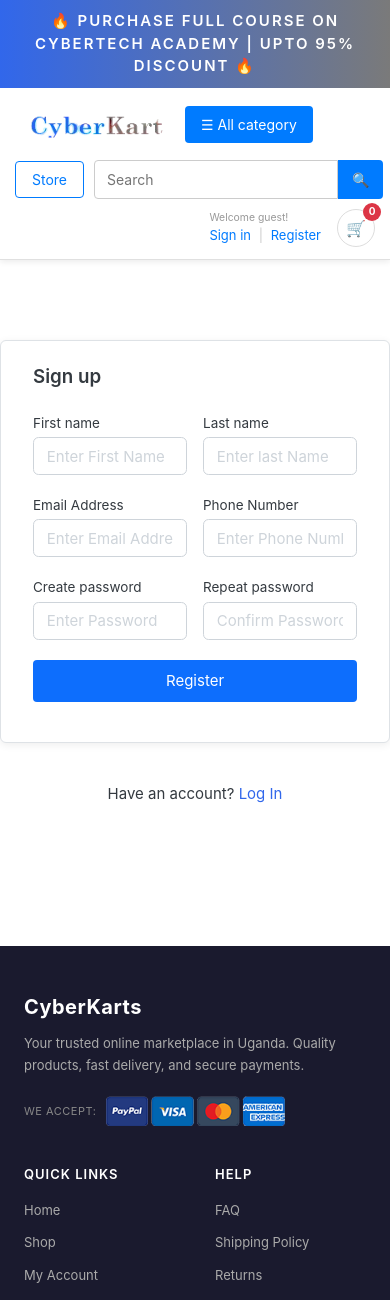
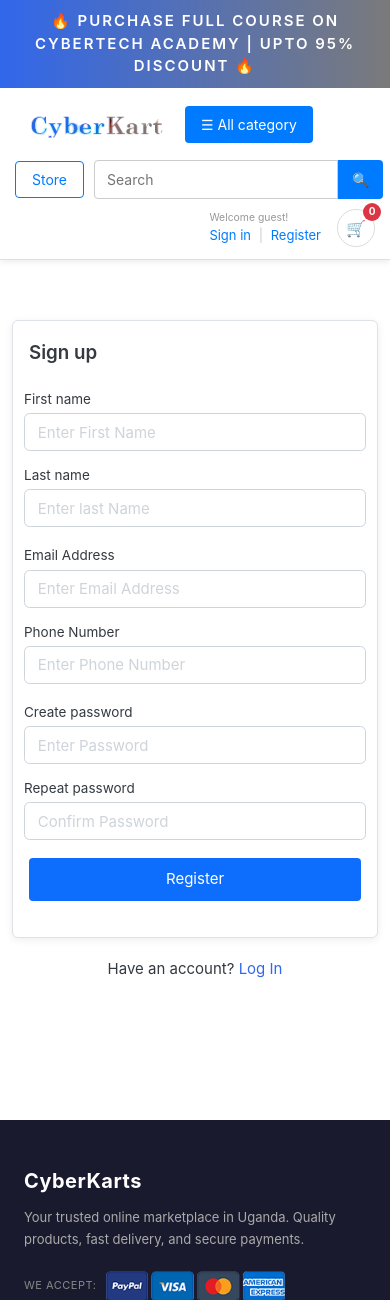
Before and after one commit to chivan-kats41/ecommerce, a Django app: page /accounts/register/ in a window 390 px wide. Shown: the top 1300 px of the page. Run offline with Django 5.2, Linux system fonts and the light colour scheme; data comes from the database, SQL or seed files in the repository; parts of the project's set-up code (start-up, migrations or seed data) failed here and were passed over; some libraries are stand-ins or nearby versions; some web fonts are replaced.

Commit message:
Update register.html

```diff
--- a/templates/accounts/register.html
+++ b/templates/accounts/register.html
@@ -1,74 +1,154 @@
 {% extends 'base.html' %}
+{% block content %}
+<style>
+  .register-section {
+    padding-top: 40px;
+    padding-bottom: 40px;
+  }
 
-{% block content %}
+  .register-card {
+    max-width: 520px;
+    margin: 40px auto;
+    border: 1px solid #dee2e6;
+    border-radius: 6px;
+    background: #fff;
+    box-shadow: 0 2px 8px rgba(0,0,0,0.07);
+  }
 
-<section style="padding-top: 40px; padding-bottom: 40px;">
+  .register-body {
+    padding: 24px 32px;
+  }
 
-  <div style="max-width: 520px; margin: 40px auto; border: 1px solid #dee2e6; border-radius: 6px; background: #fff; box-shadow: 0 2px 8px rgba(0,0,0,0.07);">
-    <article style="padding: 24px 32px;">
+  .register-header {
+    margin-bottom: 24px;
+  }
 
+  .register-header h4 {
+    margin: 0;
+    font-size: 1.25rem;
+    font-weight: 600;
+  }
+
+  .form-row {
+    display: flex;
+    gap: 16px;
+    margin-bottom: 4px;
+  }
+
+  .form-group {
+    flex: 1;
+    margin-bottom: 16px;
+  }
+
+  .form-group label {
+    display: block;
+    margin-bottom: 4px;
+    font-size: 0.9rem;
+  }
+
+  .register-submit {
+    margin-bottom: 16px;
+  }
+
+  .register-submit button {
+    width: 100%;
+    padding: 10px;
+    background-color: #0d6efd;
+    color: #fff;
+    border: none;
+    border-radius: 4px;
+    font-size: 1rem;
+    cursor: pointer;
+  }
+
+  .register-submit button:hover {
+    background-color: #0b5ed7;
+  }
+
+  .register-login-link {
+    text-align: center;
+    margin-top: 16px;
+  }
+
+  /* Mobile */
+  @media (max-width: 575px) {
+    .register-card {
+      margin: 20px 12px;
+    }
+
+    .register-body {
+      padding: 20px 16px;
+    }
+
+    /* Stack all field pairs vertically */
+    .form-row {
+      flex-direction: column;
+      gap: 0;
+    }
+
+    .form-group {
+      margin-bottom: 14px;
+    }
+  }
+</style>
+
+<section class="register-section">
+  <div class="register-card">
+    <article class="register-body">
       {% include 'includes/alerts.html' %}
-
-      <header style="margin-bottom: 24px;">
-        <h4 style="margin: 0; font-size: 1.25rem; font-weight: 600;">Sign up</h4>
+      <header class="register-header">
+        <h4>Sign up</h4>
       </header>
-
       <form action="{% url 'register' %}" method="POST">
         {% csrf_token %}
 
-        <!-- First name / Last name row -->
-        <div style="display: flex; gap: 16px; margin-bottom: 4px;">
-          <div style="flex: 1; margin-bottom: 16px;">
-            <label style="display: block; margin-bottom: 4px; font-size: 0.9rem;">First name</label>
+        <!-- First name / Last name -->
+        <div class="form-row">
+          <div class="form-group">
+            <label>First name</label>
             {{ form.first_name }}
           </div>
-          <div style="flex: 1; margin-bottom: 16px;">
-            <label style="display: block; margin-bottom: 4px; font-size: 0.9rem;">Last name</label>
+          <div class="form-group">
+            <label>Last name</label>
             {{ form.last_name }}
           </div>
         </div>
 
-        <!-- Email / Phone row -->
-        <div style="display: flex; gap: 16px; margin-bottom: 4px;">
-          <div style="flex: 1; margin-bottom: 16px;">
-            <label style="display: block; margin-bottom: 4px; font-size: 0.9rem;">Email Address</label>
+        <!-- Email / Phone -->
+        <div class="form-row">
+          <div class="form-group">
+            <label>Email Address</label>
             {{ form.email }}
           </div>
-          <div style="flex: 1; margin-bottom: 16px;">
-            <label style="display: block; margin-bottom: 4px; font-size: 0.9rem;">Phone Number</label>
+          <div class="form-group">
+            <label>Phone Number</label>
             {{ form.phone_number }}
           </div>
         </div>
 
-        <!-- Password / Confirm Password row -->
-        <div style="display: flex; gap: 16px; margin-bottom: 4px;">
-          <div style="flex: 1; margin-bottom: 16px;">
-            <label style="display: block; margin-bottom: 4px; font-size: 0.9rem;">Create password</label>
+        <!-- Password / Confirm Password -->
+        <div class="form-row">
+          <div class="form-group">
+            <label>Create password</label>
             {{ form.password }}
           </div>
-          <div style="flex: 1; margin-bottom: 16px;">
-            <label style="display: block; margin-bottom: 4px; font-size: 0.9rem;">Repeat password</label>
+          <div class="form-group">
+            <label>Repeat password</label>
             {{ form.confirm_password }}
           </div>
         </div>
 
-        <!-- Submit button -->
-        <div style="margin-bottom: 16px;">
-          <button type="submit" style="width: 100%; padding: 10px; background-color: #0d6efd; color: #fff; border: none; border-radius: 4px; font-size: 1rem; cursor: pointer;">
-            Register
-          </button>
+        <!-- Submit -->
+        <div class="register-submit">
+          <button type="submit">Register</button>
         </div>
 
         {{ form.email.errors }}
         {{ form.non_field_errors }}
-
       </form>
     </article>
   </div>
-
-  <p style="text-align: center; margin-top: 16px;">Have an account? <a href="{% url 'login' %}">Log In</a></p>
+  <p class="register-login-link">Have an account? <a href="{% url 'login' %}">Log In</a></p>
   <br><br>
-
 </section>
-
 {% endblock %}
```
